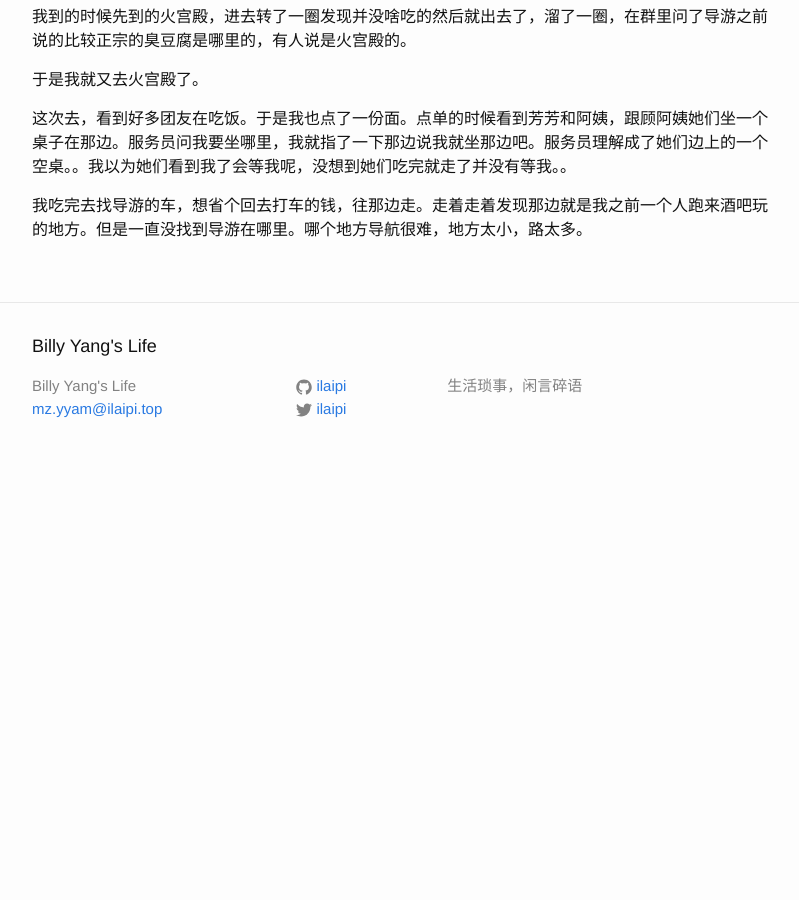
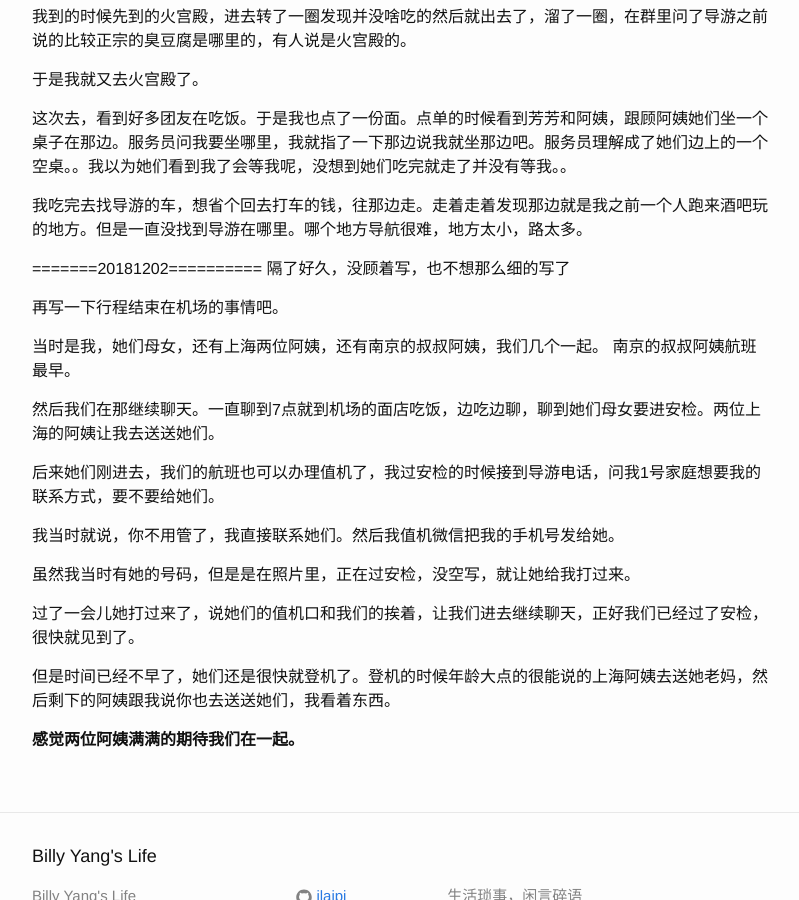
Before and after one commit to ipiali/ipiali.github.io, a Jekyll site: the page built from _posts/2018-10-15-张家界-1011.md, in a window 1280 px wide and 900 px high, scrolled down 1110 px. Shown: the whole window, without its empty margins (238-1037 px from the left). Built offline with Jekyll 4.4.1, drawn with Linux system fonts in a browser that asks for light colours; before the commit the page ends 1590 px from its top, so only the background shows below that.

Commit message:
Update 2018-10-15-张家界-1011.md

```diff
--- a/_posts/2018-10-15-张家界-1011.md
+++ b/_posts/2018-10-15-张家界-1011.md
@@ -52,3 +52,26 @@ keywords: 幸福
 这次去，看到好多团友在吃饭。于是我也点了一份面。点单的时候看到芳芳和阿姨，跟顾阿姨她们坐一个桌子在那边。服务员问我要坐哪里，我就指了一下那边说我就坐那边吧。服务员理解成了她们边上的一个空桌。。我以为她们看到我了会等我呢，没想到她们吃完就走了并没有等我。。
 
 我吃完去找导游的车，想省个回去打车的钱，往那边走。走着走着发现那边就是我之前一个人跑来酒吧玩的地方。但是一直没找到导游在哪里。哪个地方导航很难，地方太小，路太多。
+
+
+=======20181202==========
+隔了好久，没顾着写，也不想那么细的写了
+
+再写一下行程结束在机场的事情吧。
+
+当时是我，她们母女，还有上海两位阿姨，还有南京的叔叔阿姨，我们几个一起。
+南京的叔叔阿姨航班最早。
+
+然后我们在那继续聊天。一直聊到7点就到机场的面店吃饭，边吃边聊，聊到她们母女要进安检。两位上海的阿姨让我去送送她们。
+
+后来她们刚进去，我们的航班也可以办理值机了，我过安检的时候接到导游电话，问我1号家庭想要我的联系方式，要不要给她们。
+
+我当时就说，你不用管了，我直接联系她们。然后我值机微信把我的手机号发给她。
+
+虽然我当时有她的号码，但是是在照片里，正在过安检，没空写，就让她给我打过来。
+
+过了一会儿她打过来了，说她们的值机口和我们的挨着，让我们进去继续聊天，正好我们已经过了安检，很快就见到了。
+
+但是时间已经不早了，她们还是很快就登机了。登机的时候年龄大点的很能说的上海阿姨去送她老妈，然后剩下的阿姨跟我说你也去送送她们，我看着东西。
+
+**感觉两位阿姨满满的期待我们在一起。**
```
